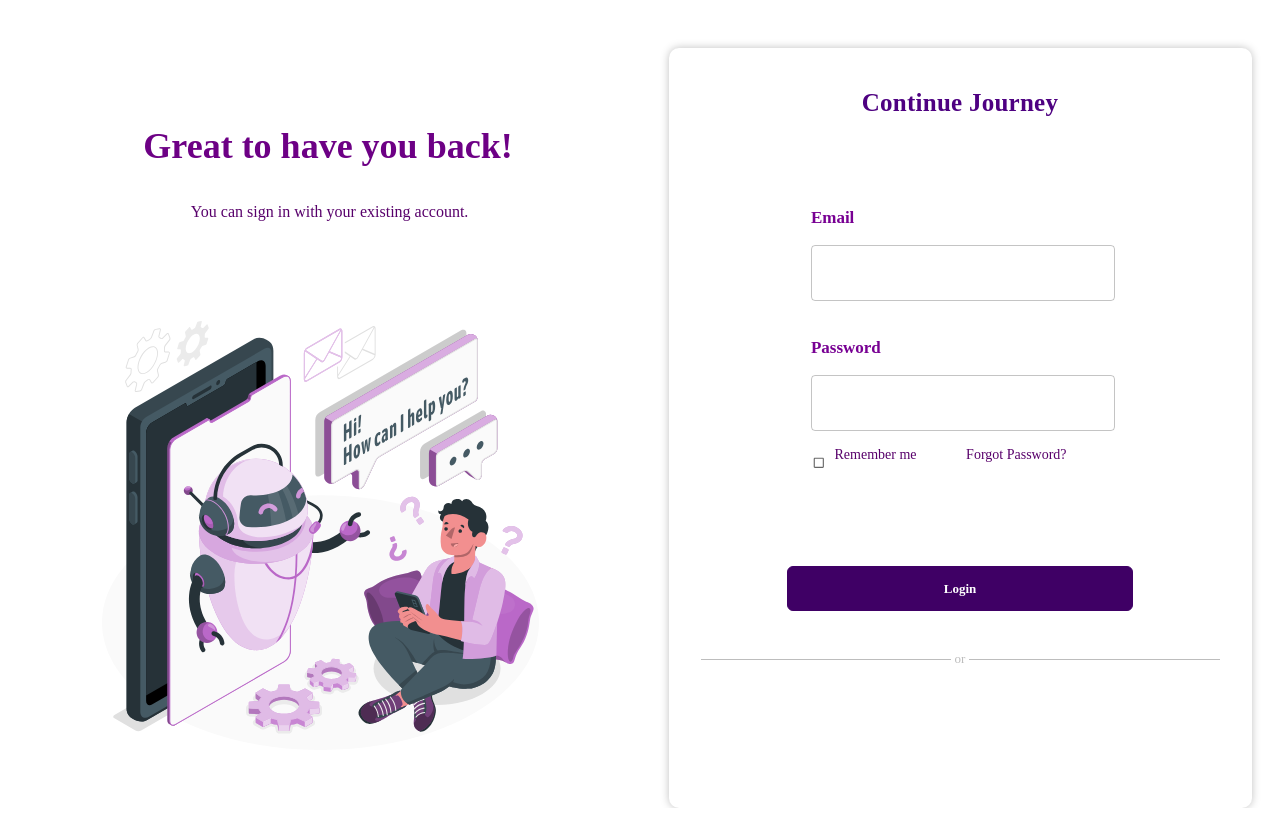
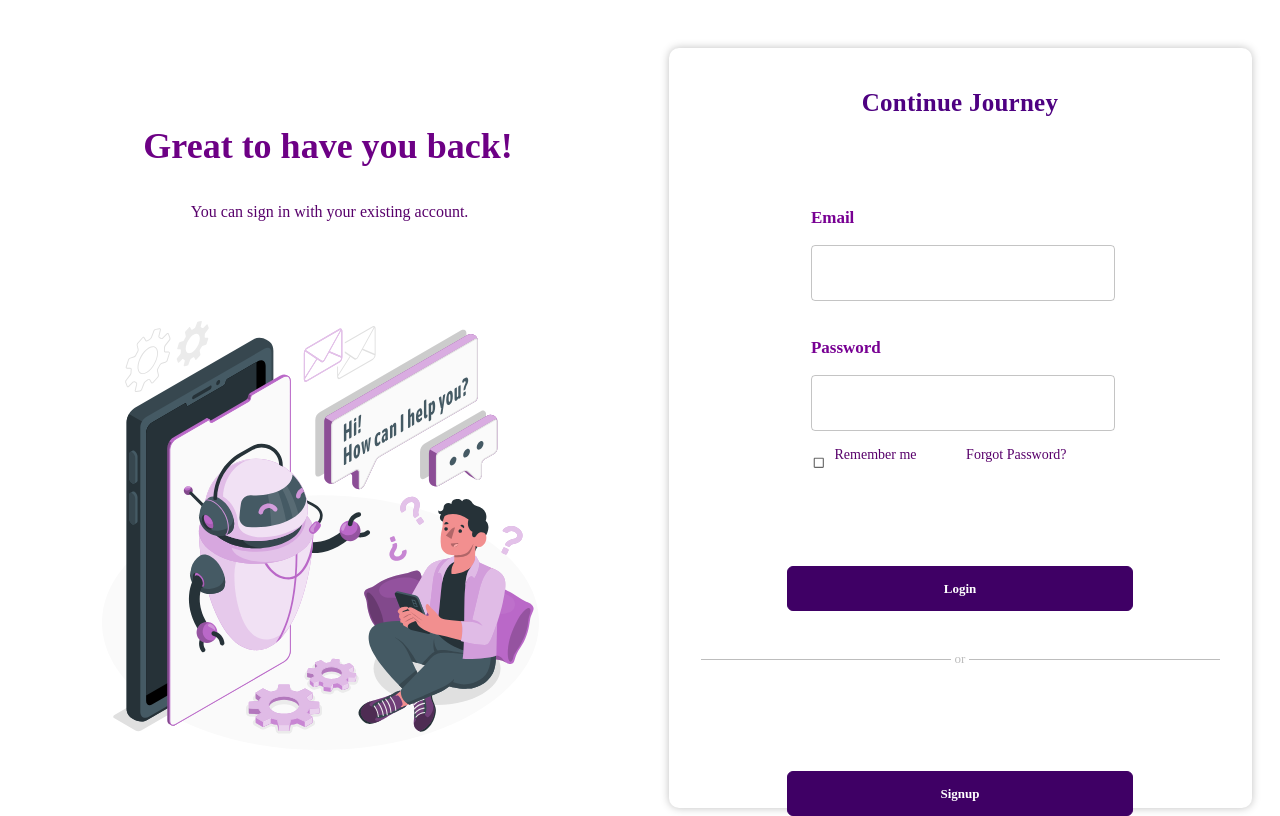
Before and after one commit to naveed-133/hotel_mgmt, a React (Create React App) app: page / in a window 1280 px wide. Built offline with nearby package versions, Linux system fonts and the light colour scheme.

Commit message:
Add signup btn

```diff
--- a/src/pages/Login.jsx
+++ b/src/pages/Login.jsx
@@ -132,6 +132,10 @@ const Login = () => {
         setSnackbarMsg('');
     };
 
+    const handleSignupClick = () => {
+        navigate('/signup');
+    };
+
     return (
         <>
             <Container maxWidth={false} sx={{ maxWidth: '1800px' }} disableGutters>
@@ -204,6 +208,9 @@ const Login = () => {
                                 <OrText style={{ margin: '0rem 0.2rem' }}>{OR}</OrText>
                                 <div style={{ height: '0.0625rem', background: '#BDBDBD', width: '100%', marginTop: '0.5rem' }} />
                             </FlexDiv>
+                            <FlexDiv style={{ margin: '1rem 0rem', justifyContent: 'center' }}>
+                                <LoginBoxBtn onClick={handleSignupClick}>Signup</LoginBoxBtn>
+                            </FlexDiv>
                             {/* <ContinueSignText>{CONTINUE_SIGNING}</ContinueSignText>
                             <FlexDiv style={{ margin: '2rem 0rem 3rem 0rem', justifyContent: 'center' }}>
                                 <GoogleLoginButton />
```
